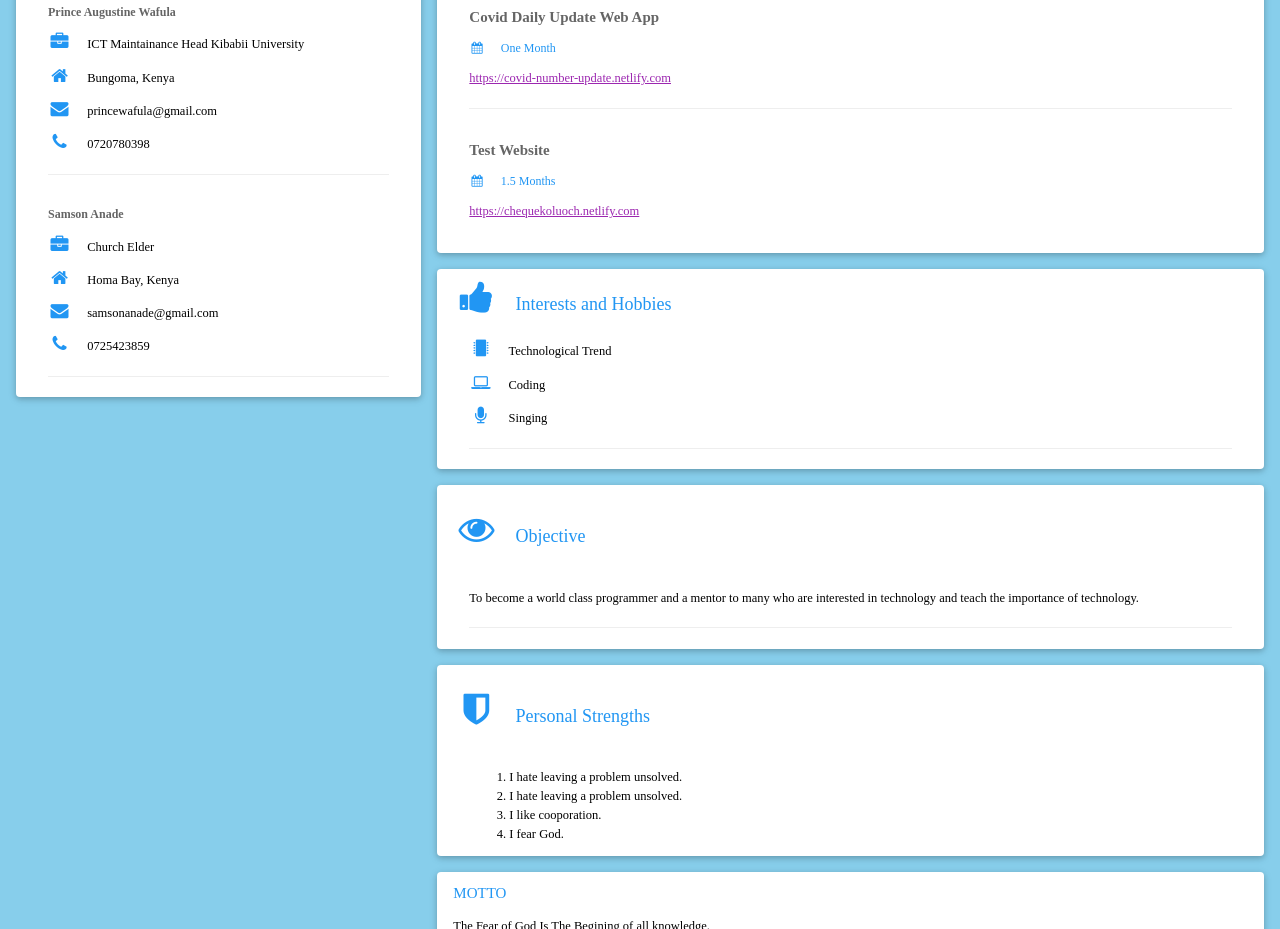
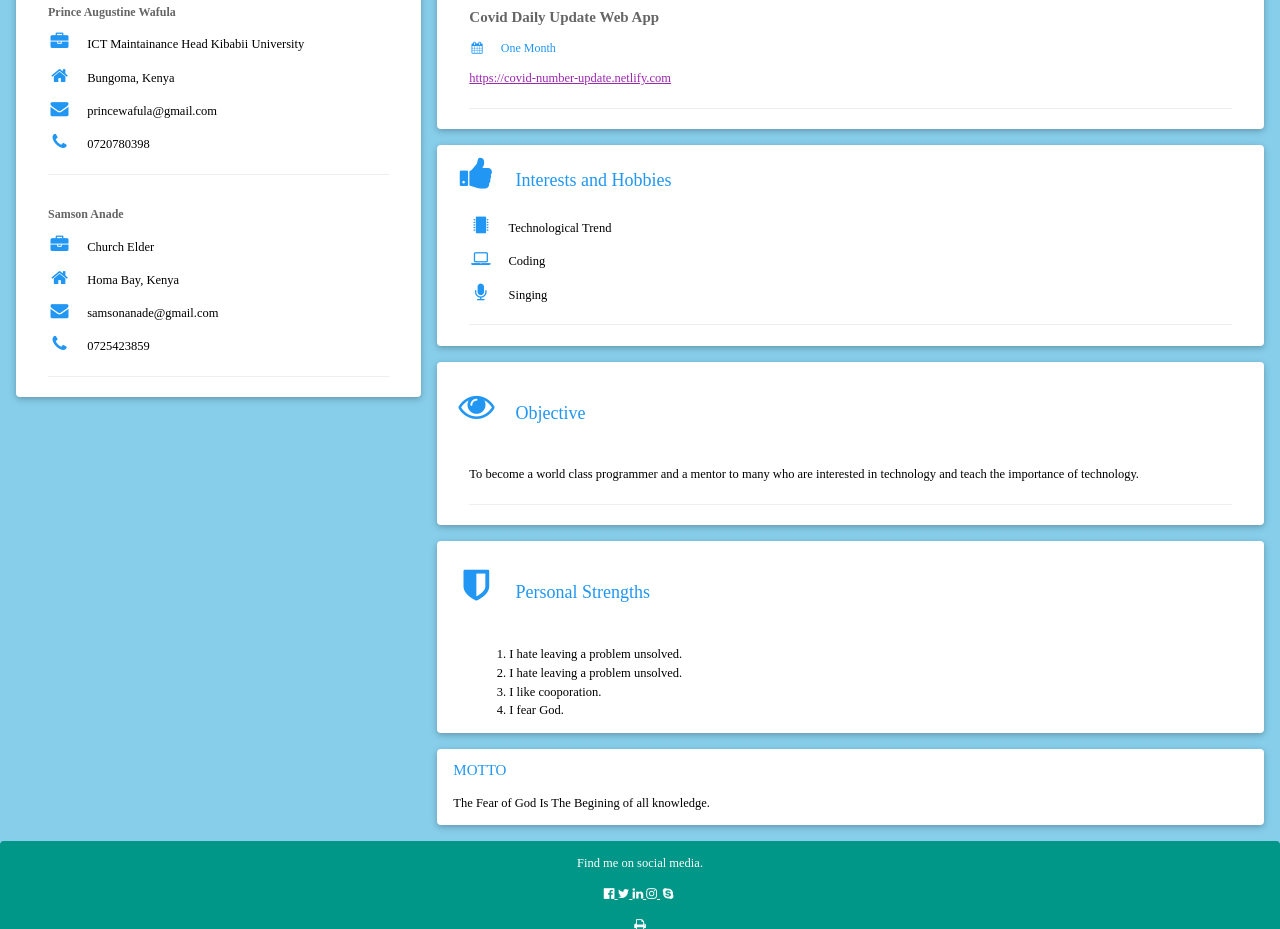
Before and after one commit to makombekepha/Personal-Portfolio, a plain HTML site: page index.html in a window 1280 px wide. Shown: the part 1814-2743 px from the top of the page. Drawn offline with nearby package versions, Linux system fonts and the light colour scheme.

Commit message:
Update index.html
removed one project

```diff
--- a/index.html
+++ b/index.html
@@ -273,12 +273,7 @@
                         <p class="w3-text-purple"><a href="https://covid-number-update.netlify.com">https://covid-number-update.netlify.com</a></p>
                         <hr>
                     </div>
-                    <div class="w3-container">
-                        <h5 class="w3-opacity"><b>Test Website</b></h5>
-                        <h6 class="w3-text-blue"><i class="fa fa-calendar fa-fw w3-margin-right"></i>1.5 Months</h6>
-                        <p class="w3-text-purple"><a href="https://chequekoluoch.netlify.com">https://chequekoluoch.netlify.com</a></p>
-                        <br>
-                    </div>
+
                 </div>
                 <!--others-->
 
```
